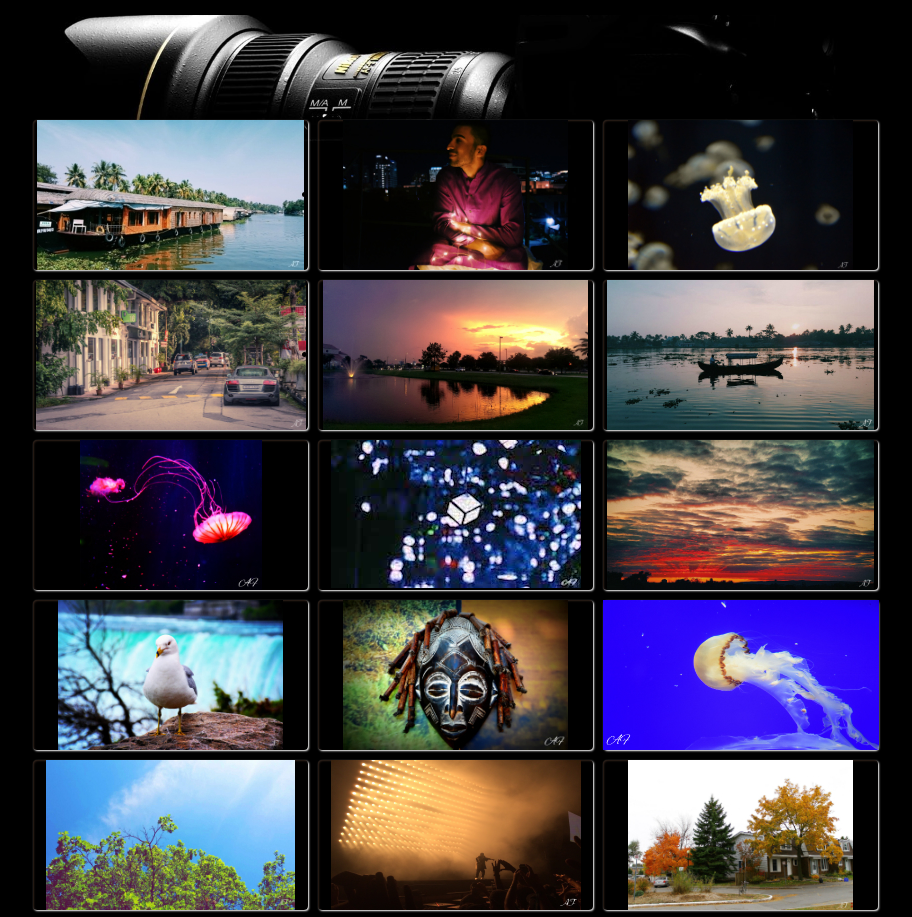
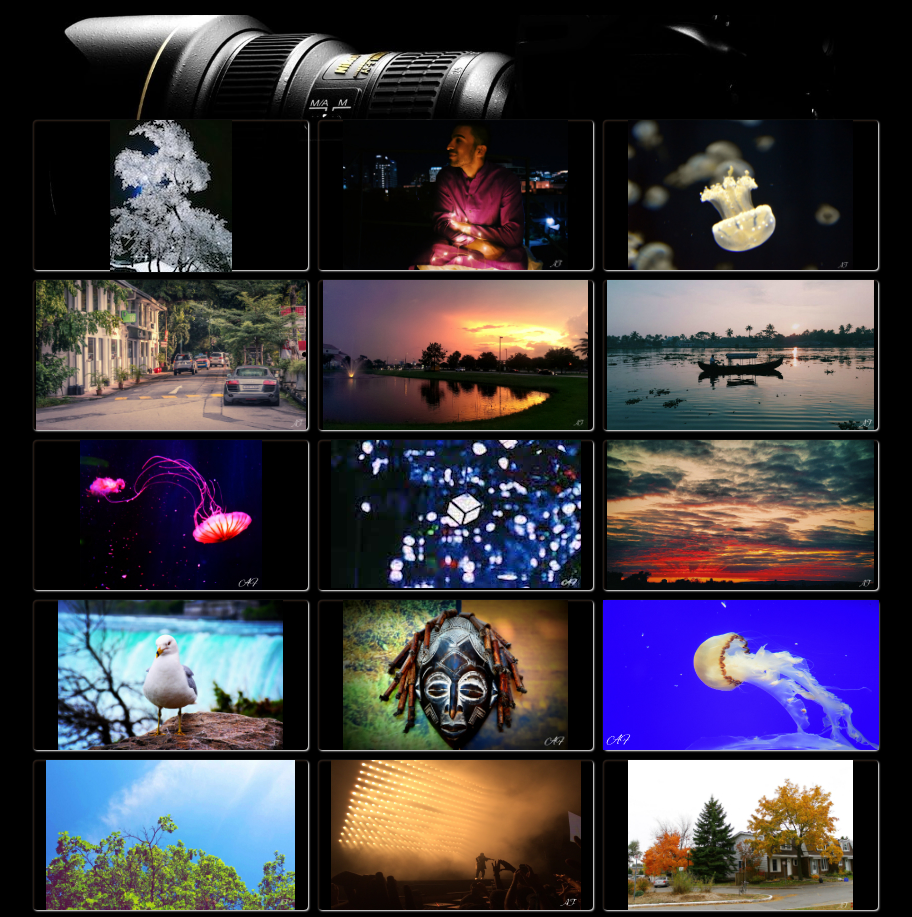
Before and after one commit to nomadoclock/nomadoclock.github.io, a website: page index.html in a window 1280 px wide. Shown: the part 2140-3057 px from the top of the page, without its empty margins (202-1114 px from the left). Drawn offline with nearby package versions, Linux system fonts and the light colour scheme.

Commit message:
Update index.html

```diff
--- a/index.html
+++ b/index.html
@@ -116,7 +116,7 @@
               <ul class="lb-album">
       					<li>
       						<a href="#image-1">
-      							<img src="img/thumbs/img-1.jpg" alt="image01">
+      							<img src="img/thumbs/subzero.jpg" alt="image01">
       						</a>
       						<div class="lb-overlay" id="image-1">
       							<a href="#page" class="lb-close">Close</a>
```
